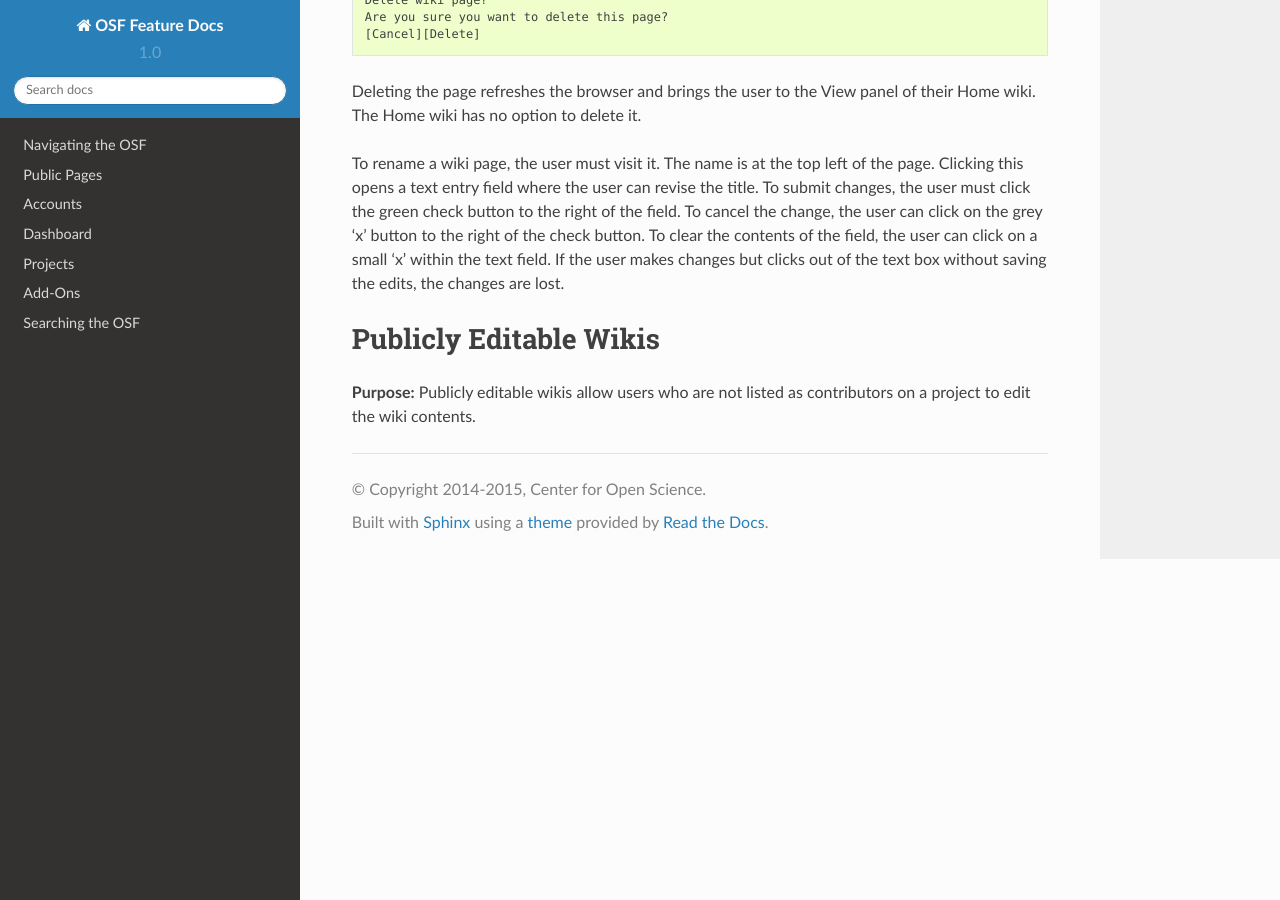
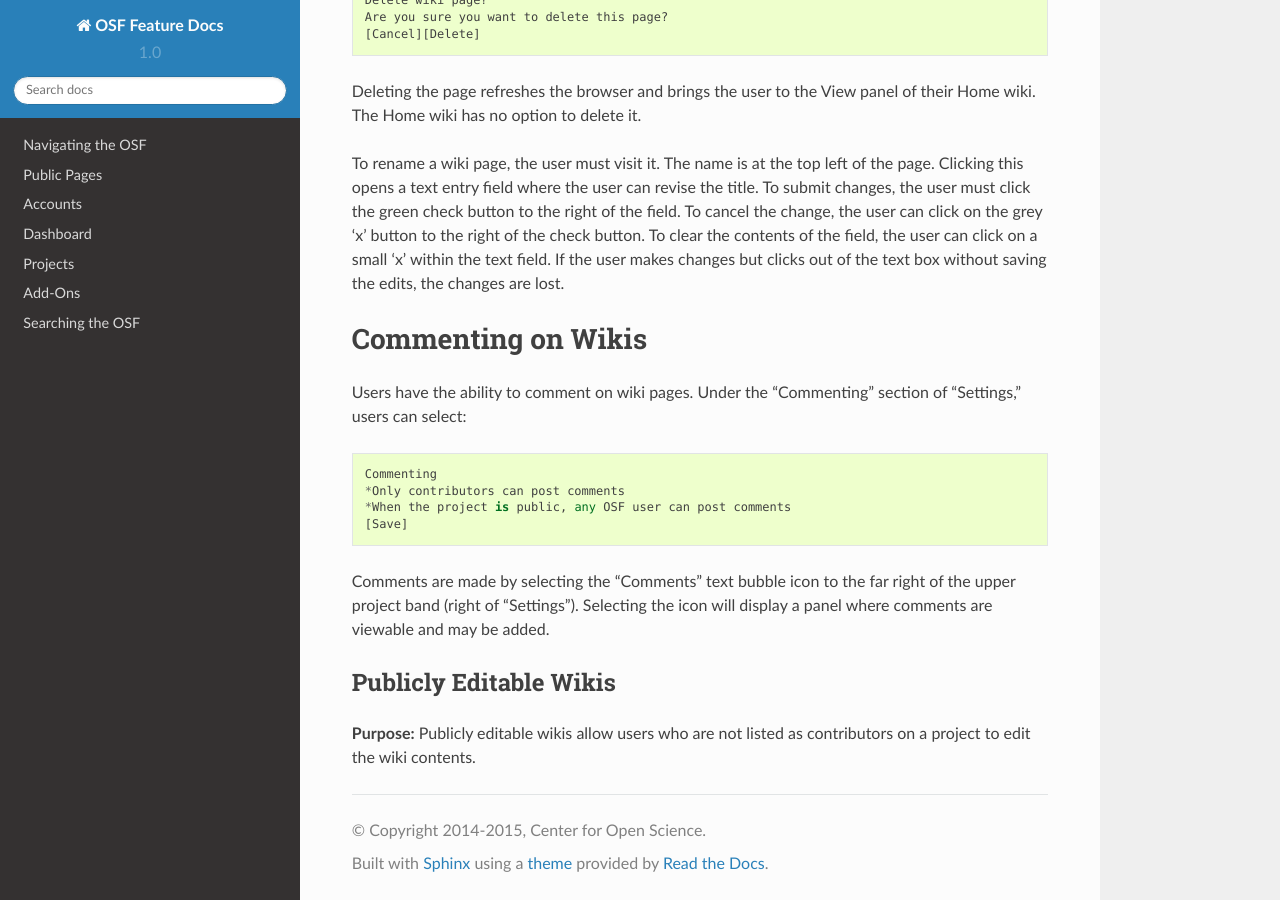
Before and after one commit to CenterForOpenScience/OSFDocs, a Sphinx documentation site: the page built from docs/projects/wiki.rst, in a window 1280 px wide and 900 px high, scrolled down 2215 px. Built offline with Sphinx 7.4.7 and the Read the Docs theme 2.0.0, drawn with Linux system fonts in a browser that asks for light colours; some of the changed text lies outside the part shown.

Commit message:
OSF-5240
Add ability to comment on wiki pages

```diff
--- a/docs/projects/wiki.rst
+++ b/docs/projects/wiki.rst
@@ -81,6 +81,16 @@ the field. To cancel the change, the user can click on the grey ‘x’ button t
 contents of the field, the user can click on a small ‘x’ within the text field. If the user makes changes but clicks out
 of the text box without saving the edits, the changes are lost.
 
+Commenting on Wikis
+---------------
+Users have the ability to comment on wiki pages. Under the "Commenting" section of "Settings," users can select::
+
+    Commenting
+    *Only contributors can post comments
+    *When the project is public, any OSF user can post comments
+    [Save]
+
+Comments are made by selecting the "Comments" text bubble icon to the far right of the upper project band (right of "Settings"). Selecting the icon will display a panel where comments are viewable and may be added.
 
 Publicly Editable Wikis
 ^^^^^^^^^^^^^^
```
